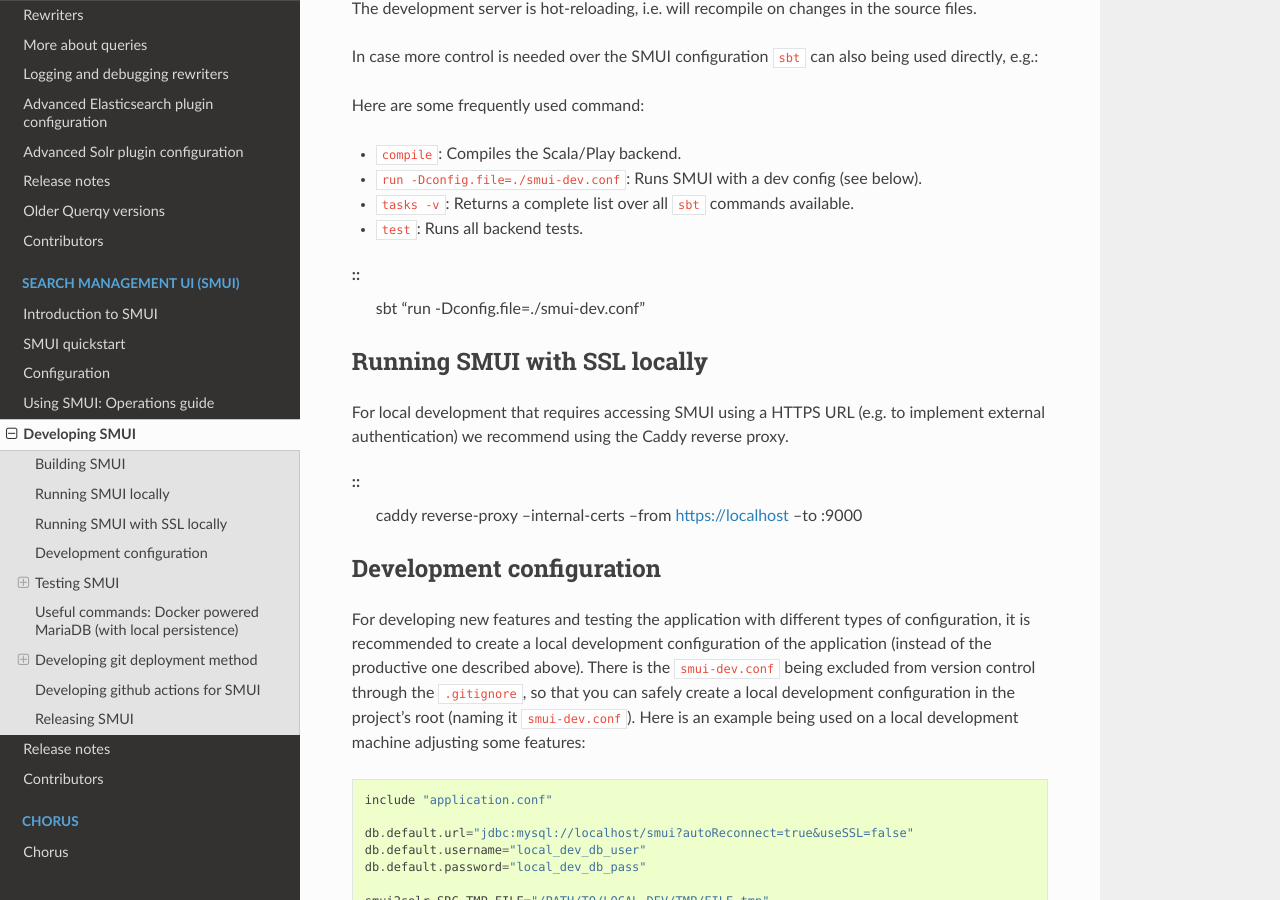
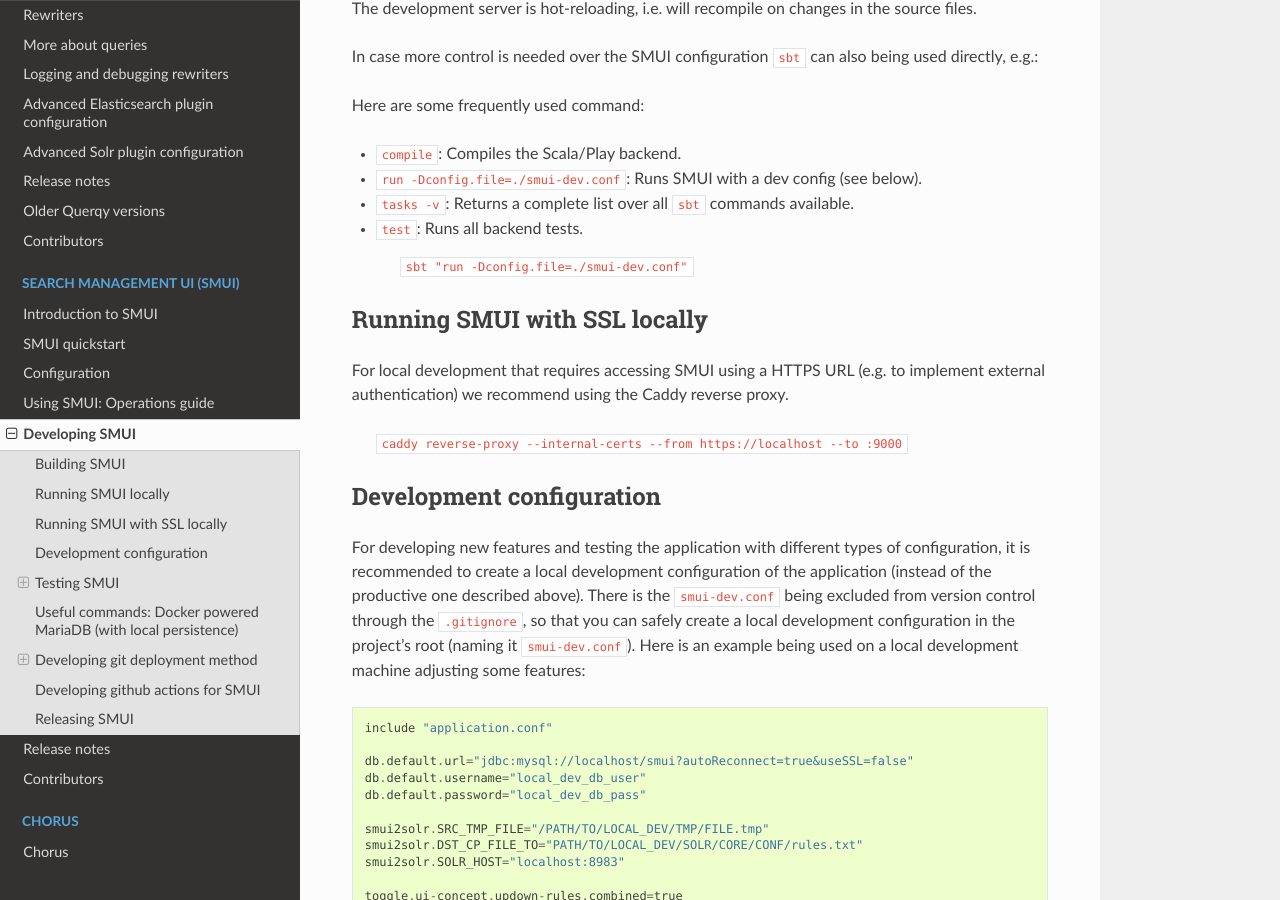
Before and after one commit to querqy/querqy-docs, a Sphinx documentation site: the page built from docs/source/smui/dev-setup.rst, in a window 1280 px wide and 900 px high, scrolled down 1629 px. Built offline with Sphinx 7.4.7 and the Read the Docs theme 2.0.0, drawn with Linux system fonts in a browser that asks for light colours; formulas are drawn with MathJax 3.

Commit message:
nicer formatting to faciliate cut n paste of commands

```diff
--- a/docs/source/smui/dev-setup.rst
+++ b/docs/source/smui/dev-setup.rst
@@ -90,8 +90,8 @@
 * ``tasks -v``: Returns a complete list over all ``sbt`` commands available.
 * ``test``: Runs all backend tests.
 
-::
-    sbt "run -Dconfig.file=./smui-dev.conf"
+
+    ``sbt "run -Dconfig.file=./smui-dev.conf"``
 
 .. _smui-dev-config:
 
@@ -101,8 +101,7 @@
 For local development that requires accessing SMUI using a HTTPS URL (e.g. to implement external authentication)
 we recommend using the Caddy reverse proxy.
 
-::
-    caddy reverse-proxy --internal-certs --from https://localhost --to :9000
+    ``caddy reverse-proxy --internal-certs --from https://localhost --to :9000``
 
 Development configuration
 -------------------------
--- a/docs/source/smui/quickstart.rst
+++ b/docs/source/smui/quickstart.rst
@@ -16,7 +16,7 @@
 
     git clone https://github.com/querqy/smui.git smui
     cd smui
-    docker-compose up
+    docker compose up
 
 Alternatively, you may start the containers manually like this:
 
```
